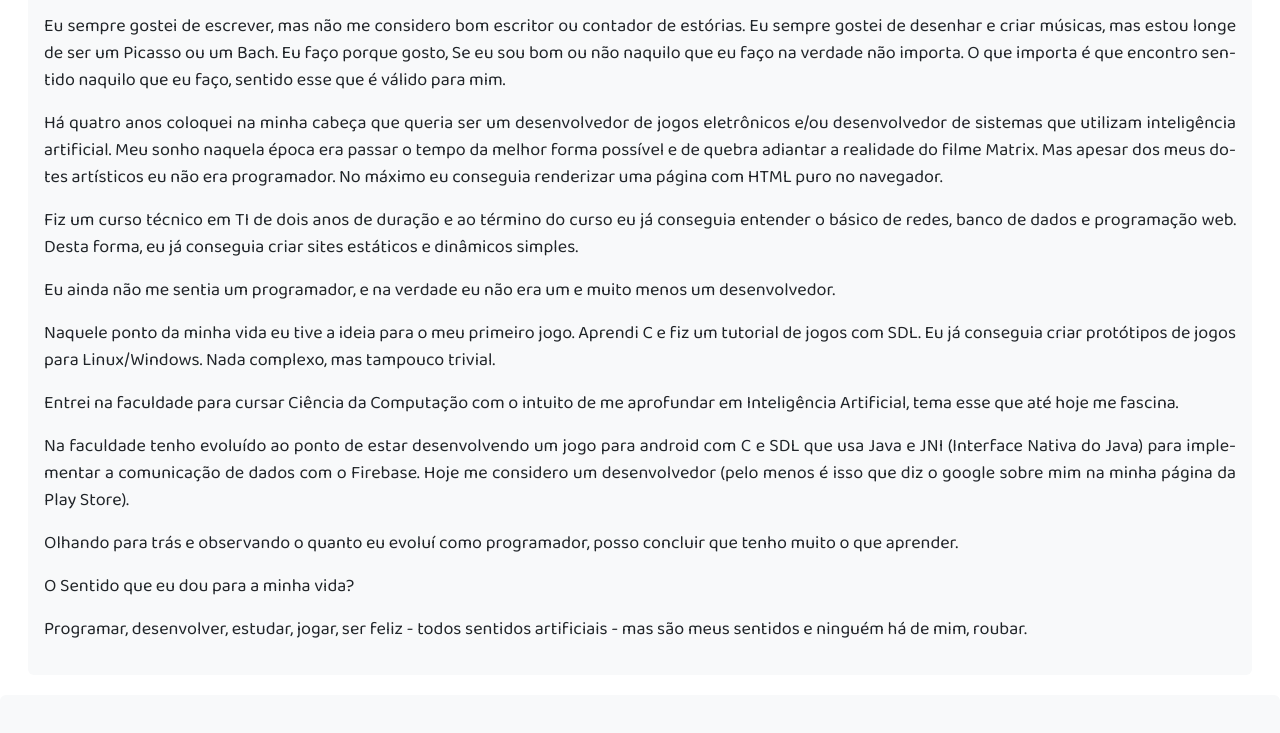
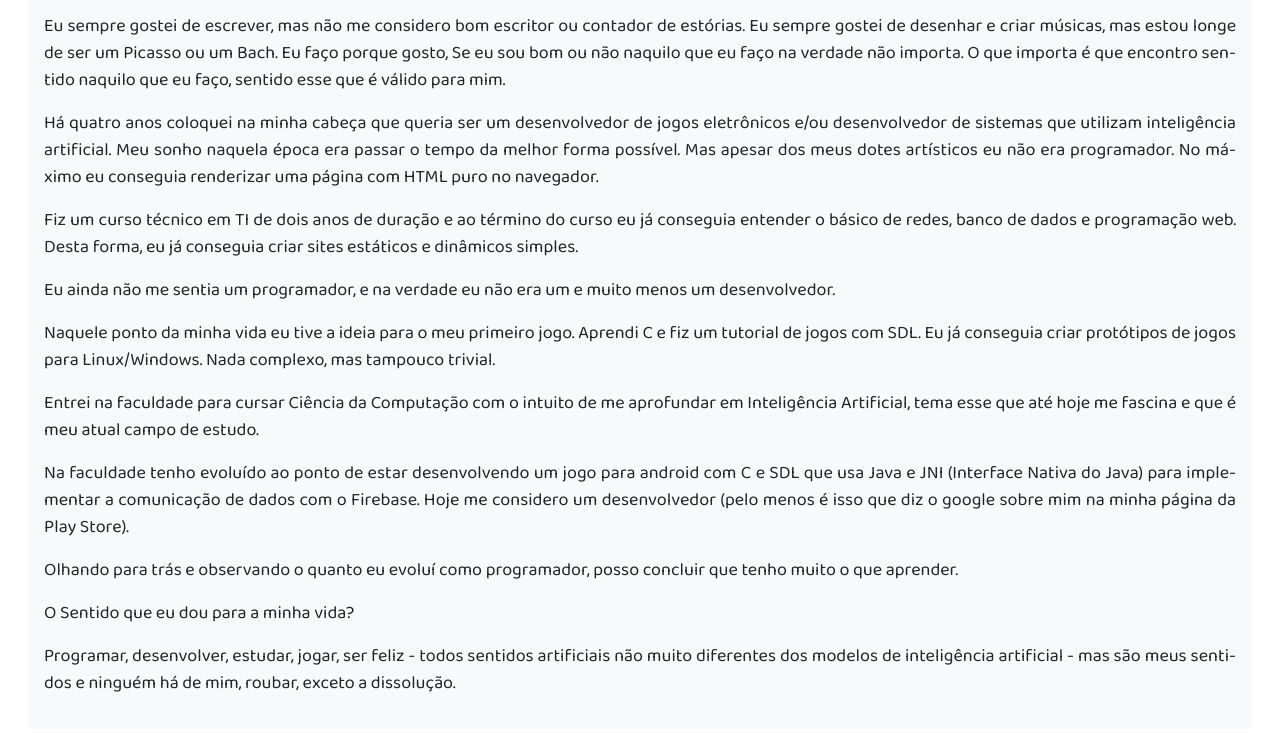
Before and after one commit to rontekhne/rontekhne.github.io, a plain HTML site: page posts/2023/m8/o_sentido_do_sentido.html in a window 1280 px wide. Shown: the part 567-1300 px from the top of the page. Drawn offline with nearby package versions, Linux system fonts and the light colour scheme; a script that the page names is missing.

Commit message:
updated post

```diff
--- a/posts/2023/m8/o_sentido_do_sentido.html
+++ b/posts/2023/m8/o_sentido_do_sentido.html
@@ -27,15 +27,15 @@
                             <p>Algumas pessoas buscam sentido em religiões, atividades, coleções, profissões. A ideia principal do sentido é que o sentido como um todo é uma construção social e é absorvida pela subjetividade humana.</p>
                             <p>Qual o sentido da vida?</p>
                             <p>Eu sempre gostei de escrever, mas não me considero bom escritor ou contador de estórias. Eu sempre gostei de desenhar e criar músicas, mas estou longe de ser um Picasso ou um Bach. Eu faço porque gosto, Se eu sou bom ou não naquilo que eu faço na verdade não importa. O que importa é que encontro sentido naquilo que eu faço, sentido esse que é válido para mim.</p>
-                            <p>Há quatro anos coloquei na minha cabeça que queria ser um desenvolvedor de jogos eletrônicos e/ou desenvolvedor de sistemas que utilizam inteligência artificial. Meu sonho naquela época era passar o tempo da melhor forma possível e de quebra adiantar a realidade do filme Matrix. Mas apesar dos meus dotes artísticos eu não era programador. No máximo eu conseguia renderizar uma página com HTML puro no navegador.</p>
+                            <p>Há quatro anos coloquei na minha cabeça que queria ser um desenvolvedor de jogos eletrônicos e/ou desenvolvedor de sistemas que utilizam inteligência artificial. Meu sonho naquela época era passar o tempo da melhor forma possível. Mas apesar dos meus dotes artísticos eu não era programador. No máximo eu conseguia renderizar uma página com HTML puro no navegador.</p>
                             <p>Fiz um curso técnico em TI de dois anos de duração e ao término do curso eu já conseguia entender o básico de redes, banco de dados e programação web. Desta forma, eu já conseguia criar sites estáticos e dinâmicos simples.</p>
                             <p>Eu ainda não me sentia um programador, e na verdade eu não era um e muito menos um desenvolvedor.</p>
                             <p>Naquele ponto da minha vida eu tive a ideia para o meu primeiro jogo. Aprendi C e fiz um tutorial de jogos com SDL. Eu já conseguia criar protótipos de jogos para Linux/Windows. Nada complexo, mas tampouco trivial.</p>
-                            <p>Entrei na faculdade para cursar Ciência da Computação com o intuito de me aprofundar em Inteligência Artificial, tema esse que até hoje me fascina.</p>
+                            <p>Entrei na faculdade para cursar Ciência da Computação com o intuito de me aprofundar em Inteligência Artificial, tema esse que até hoje me fascina e que é meu atual campo de estudo.</p>
                             <p>Na faculdade tenho evoluído ao ponto de estar desenvolvendo um jogo para android com C e SDL que usa Java e JNI (Interface Nativa do Java) para implementar a comunicação de dados com o Firebase. Hoje me considero um desenvolvedor (pelo menos é isso que diz o google sobre mim na minha página da Play Store).</p>
                             <p>Olhando para trás e observando o quanto eu evoluí como programador, posso concluir que tenho muito o que aprender.</p>
                             <p>O Sentido que eu dou para a minha vida?</p>
-                            <p>Programar, desenvolver, estudar, jogar, ser feliz - todos sentidos artificiais - mas são meus sentidos e ninguém há de mim, roubar.</p>
+                            <p>Programar, desenvolver, estudar, jogar, ser feliz - todos sentidos artificiais não muito diferentes dos modelos de inteligência artificial - mas são meus sentidos e ninguém há de mim, roubar, exceto a dissolução.</p>
                       </div>
                   </div>
               </div>
```
